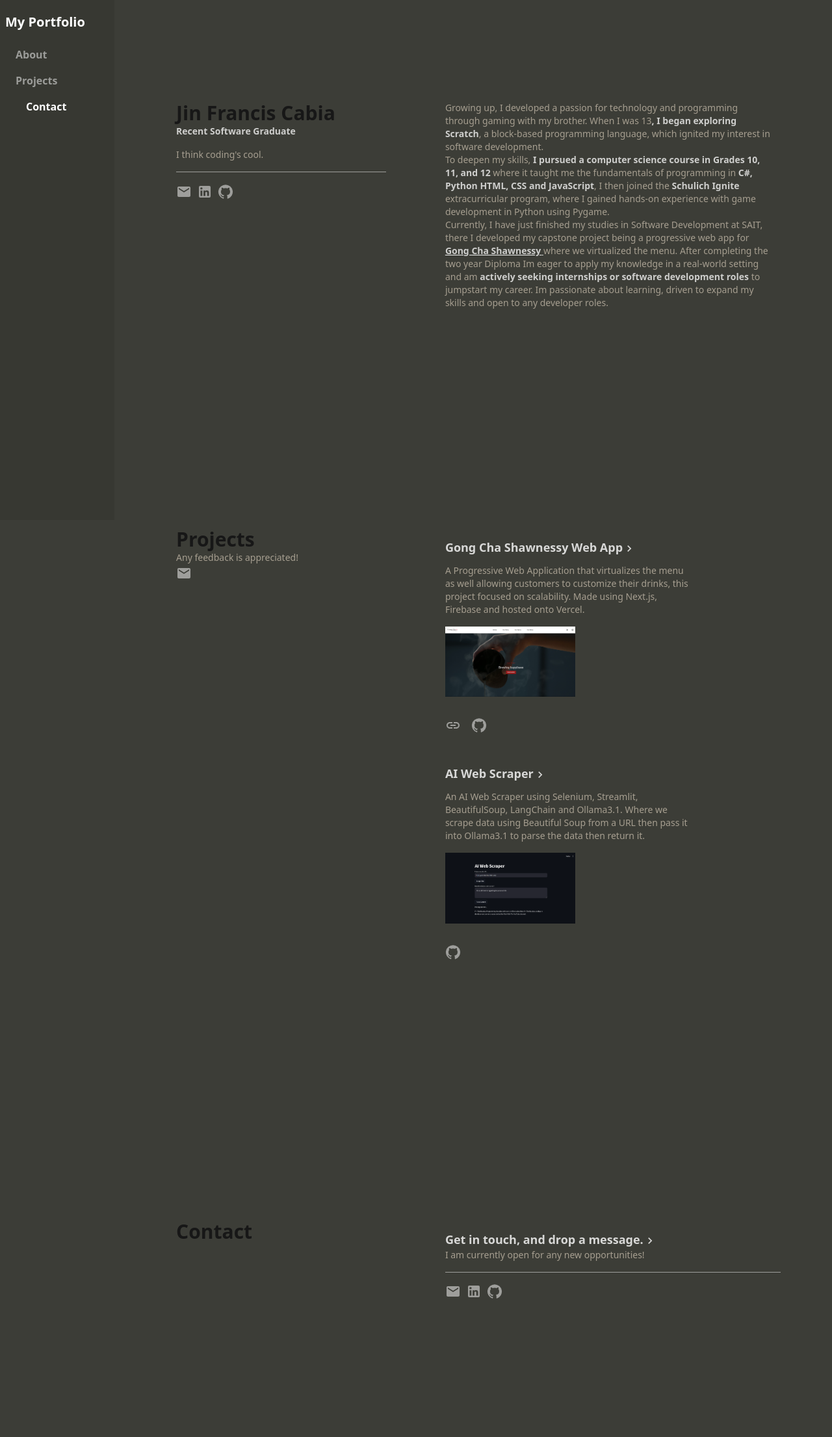
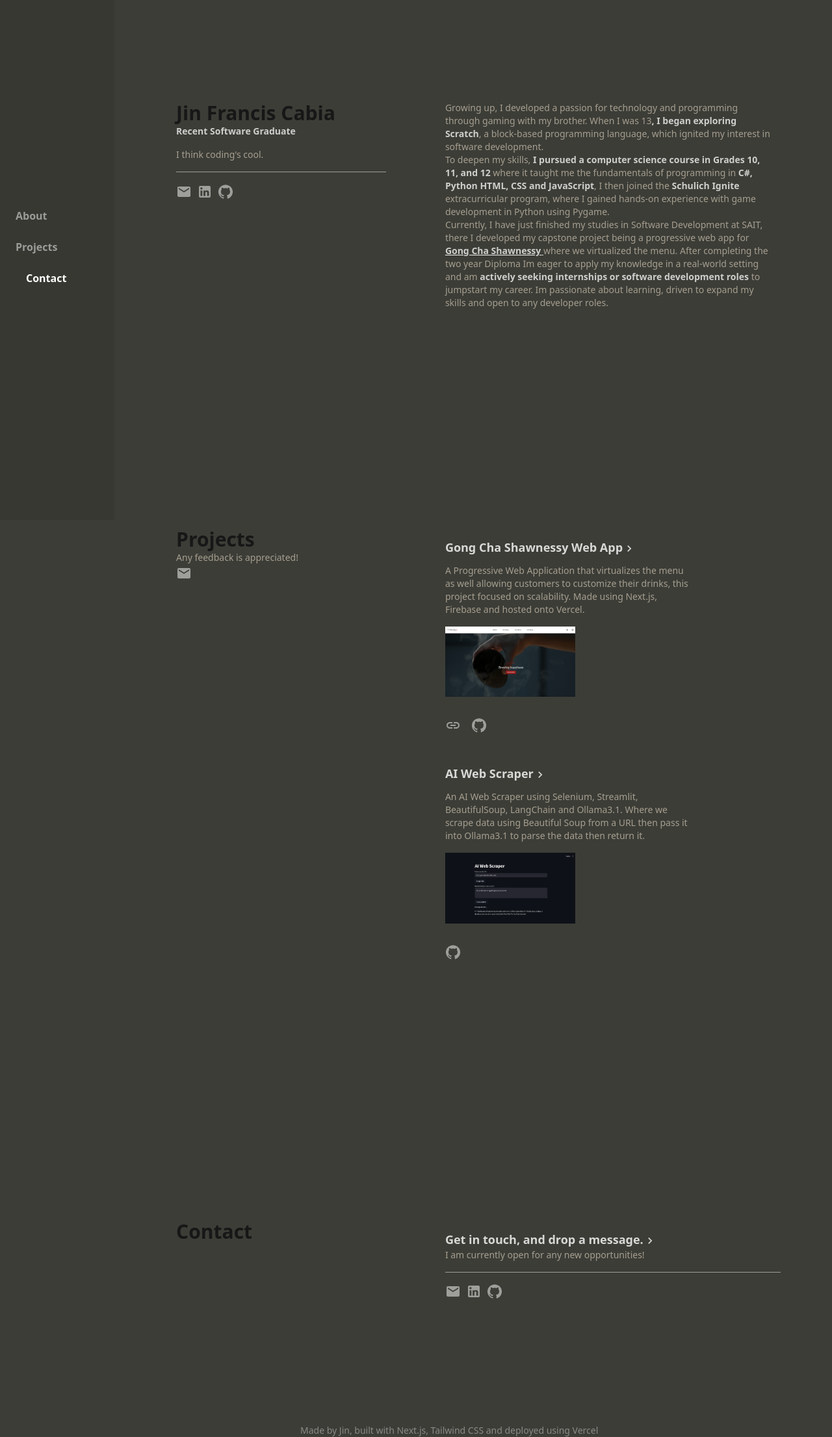
Before and after one commit to jincabia/portfolio, a Next.js app: page / in a window 1280 px wide. Shown: the whole page at 65% size. Before the commit the page ends 2015 px from the top, so only its background shows below. Built offline with nearby package versions, Linux system fonts and the light colour scheme.

Commit message:
Complete

```diff
--- a/src/app/components/navbar.js
+++ b/src/app/components/navbar.js
@@ -15,9 +15,9 @@ const VerticalNavBar = ({ activeSection }) => {
   ];
 
   return (
-    <div className="hidden lg:flex fixed top-0 left-0 flex-col h-screen w-44 bg-[#373832] text-white pt-5">
-      <h2 className="text-xl font-semibold mb-4 pl-2">My Portfolio</h2>
-      <ul>
+    <div className="hidden lg:flex fixed top-0 left-0 flex-col h-screen  w-44 bg-[#373832] text-white   ">
+      {/* <h2 className="text-xl font-semibold mb-4 pl-2">My Portfolio</h2> */}
+      <ul className="flex flex-col justify-center items-start space-y-2 h-full translate-y-[-20px]">
         {navItems.map((item) => (
           <li key={item.name} className="w-full font-semibold">
             <a href={item.path}>
--- a/src/app/page.js
+++ b/src/app/page.js
@@ -76,7 +76,7 @@ export default function Home() {
     <div  className="md:flex md:justify-evenly pb-16 md:pt-16  " ref={aboutRef}>
 
         {/* Intro  */}
-          <div className="sm:w-full md:w-1/3 p-4 opacity-0 translate-x-[-20px] animate-slide-in ">
+          <div className={`sm:w-full md:w-1/3 p-4 opacity-0 ${aboutInView ? 'translate-x-[-20px] animate-slide-in' : ''} `}>
             <h1 className="text-3xl font-bold   ">Jin Francis Cabia</h1>
             <p className="text-white/[.75] font-semibold text-sm " >Recent Software Graduate</p>
 
@@ -127,7 +127,7 @@ export default function Home() {
 
 
           ">
-            <div className='opacity-0 animate-breath  '>
+            <div className={`   ${aboutInView ? 'opacity-0 animate-breath' : ''}`}>
 
               <p>
               Growing up, I developed a passion for technology and programming through gaming with my brother. When I was 13
@@ -171,7 +171,7 @@ export default function Home() {
       {/* Projects */}
       <div id='projects' ref={projectsRef} className={`md:flex md:justify-evenly mb-96  mt-48  md:pt-16`}>
 
-        <div className={`pl-4   md:w-1/3  ${projectIsVisable ? ' translate-x-[-20px] animate-slide-in ' : ''} `}>
+        <div className={`pl-4   md:w-1/3 opacity-0  ${projectIsVisable ? ' translate-x-[-20px] animate-slide-in ' : ''} `}>
           <h1 className={`text-3xl font-bold  `}>Projects</h1>
 
           <p className="flex items-center text-[#ECDFCC]/60 text-sm ">
@@ -211,9 +211,9 @@ export default function Home() {
 
       {/* Contact */}
 
-      <div id='contact' ref={contactRef} className="md:flex md:justify-evenly my-96  ">
+      <div id='contact' ref={contactRef} className="md:flex md:justify-evenly my-44  ">
 
-        <div className={`pl-4   md:w-1/3  ${contactInView ? ' translate-x-[-20px] animate-slide-in ' : ''} `}>
+        <div className={`pl-4 opacity-0   md:w-1/3  ${contactInView ? ' translate-x-[-20px] animate-slide-in ' : ''} `}>
           <h1 className="text-3xl font-bold">Contact</h1>
         </div>
 
@@ -289,6 +289,12 @@ export default function Home() {
 
 
       {/* Footer  */}
+      <footer className='w-1/2 mx-auto mb-16 text-sm text-white/[.4]'>
+
+
+        <p>Made by Jin, built with Next.js, Tailwind CSS and deployed using Vercel</p>
+
+      </footer>
 
 
     </main>
```
